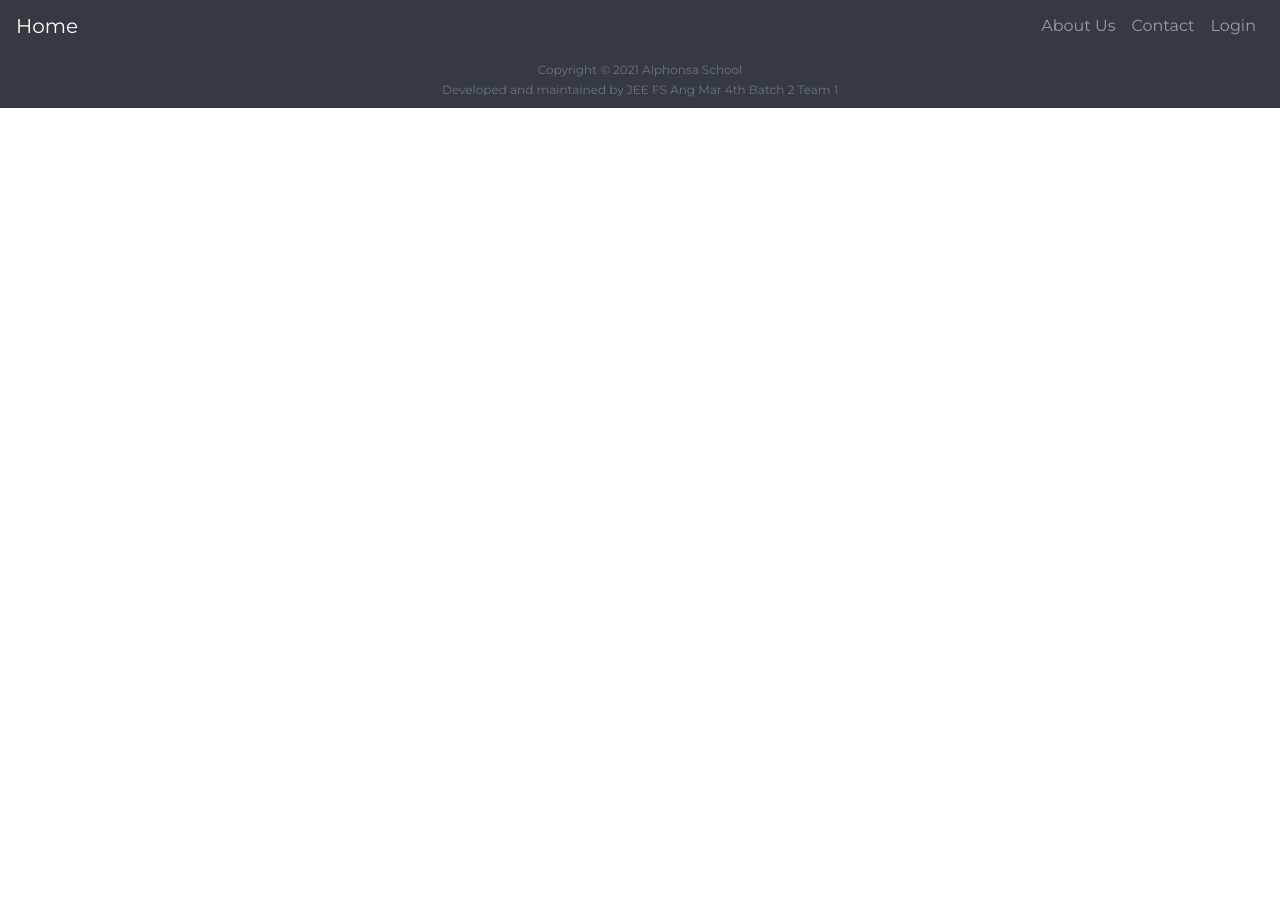
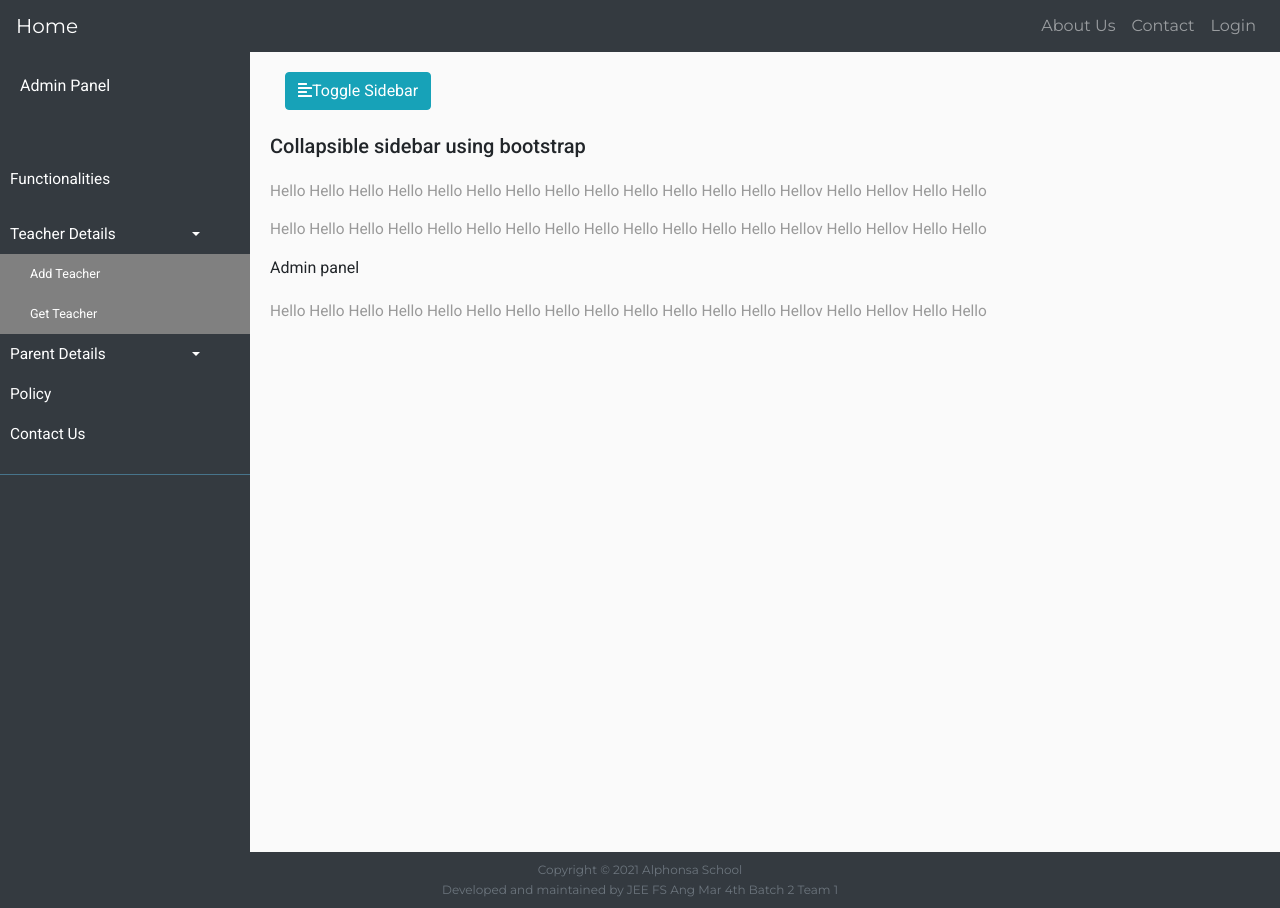
Before and after one commit to AnikS0498/spc-frontEnd, an Angular app: page /admin/dashboard in a window 1280 px wide. Before the commit this address led to /. Before the commit the page ends 800 px from the top, so only its background shows below. Built offline with nearby package versions, Linux system fonts and the light colour scheme.

Commit message:
admin dashboard

```diff
--- /dev/null
+++ b/src/app/admin-dashboard/admin-dashboard.component.css
@@ -0,0 +1,103 @@
+.admin-dashboard {
+  background: #fafafa;
+}
+p {
+  font-size: 1.1em;
+  line-height: 1.7em;
+  color: #999;
+}
+a,
+a:hover,
+a:focus {
+  color: inherit;
+  text-decoration: none;
+  transition: all 0.3s;
+}
+
+/* Side bar */
+
+.wrapper {
+  display: flex;
+  text-decoration: none;
+  transition: all 0.3s;
+}
+
+#sidebar {
+  min-width: 250px;
+  max-width: 250px;
+  background: #343a40;
+  color: #fff;
+  transition: all 0.3s;
+}
+
+#sidebar .active {
+  margin-left: -250px;
+}
+
+#sidebar .sidebar-header {
+  padding: 20px;
+  background: #343a40;
+}
+
+#sidebar ul.components {
+  padding: 20px 0;
+  border-bottom: 1px solid #47748b;
+}
+
+#sidebar ul p {
+  color: #fff;
+  padding: 10px;
+}
+
+#sidebar ul li a {
+  padding: 10px;
+  font-size: 1.1em;
+  display: block;
+}
+
+#sidebar ul li a:hover {
+  color: #7386d5;
+  background: #fff;
+}
+
+#sidebar ul li.active > a,
+a[aria-expanded="true"] {
+  color: #fff;
+  background: grey;
+}
+a[data-toggle="collapse"] {
+  position: relative;
+}
+
+.dropdown-toggle::after {
+  display: block;
+  position: absolute;
+  top: 50%;
+  right: 20%;
+  transform: translateY(-50%);
+}
+
+ul ul a {
+  font-size: 0.9em !important;
+  padding-left: 30px !important;
+  background: grey;
+}
+
+#content {
+  width: 100%;
+  padding: 20px;
+  min-height: 100vh;
+  transition: all 0.3s;
+}
+
+@media (max-width: 768px) {
+  #sidebar {
+    margin-left: -250px;
+  }
+  #sidebar .active{
+      margin-left: 0;
+  }
+  #sidebarCollapse span{
+      display: none;
+  }
+}
--- /dev/null
+++ b/src/app/admin-dashboard/admin-dashboard.component.html
@@ -0,0 +1,92 @@
+<div class="admin-dashboard">
+  <div class="wrapper">
+    <nav id="sidebar">
+      <div class="sidebar-header">
+        <h3>Admin Panel</h3>
+      </div>
+      <ul class="list-unstyled components">
+        <p>Functionalities</p>
+        <li>
+          <a
+            href="#homeSubMenu"
+            data-toggle="collapse"
+            aria-expanded="false"
+            class="dropdown-toggle"
+            >Teacher Details</a
+          >
+          <ul class="collpase list-unstyled" id="homeSubMenu">
+            <li>
+              <a href="#">Add Teacher</a>
+            </li>
+            <li>
+              <a href="#">Get Teacher</a>
+            </li>
+          </ul>
+        </li>
+        <!-- <li>
+          <a href="#">About</a>
+        </li> -->
+        <li>
+          <a
+            href="#pageSubMenu"
+            data-toggle="collapse"
+            aria-expanded="false"
+            class="dropdown-toggle"
+            >Parent Details</a
+          >
+          <ul class="collapse list-unstyled" id="pageSubMenu">
+            <li>
+              <a href="">Page 1</a>
+            </li>
+            <li>
+              <a href="">Page 2</a>
+            </li>
+          </ul>
+        </li>
+        <li>
+          <a href="">Policy</a>
+        </li>
+        <li>
+          <a href="">Contact Us</a>
+        </li>
+      </ul>
+    </nav>
+    <div id="content">
+      <nav clas="navbar navbar-expand-lg navbar-light bg-light">
+        <div class="container-fluid">
+          <button type="button" id="sidebarCollapse" class="btn btn-info">
+            <i class="fas fa-align-left"></i>
+            <span>Toggle Sidebar</span>
+          </button>
+        </div>
+      </nav>
+
+      <br />
+      <h2>Collapsible sidebar using bootstrap</h2>
+      <p>
+        Hello Hello Hello Hello Hello Hello Hello Hello Hello Hello Hello Hello
+        Hello Hellov Hello Hellov Hello Hello
+      </p>
+      <p>
+        Hello Hello Hello Hello Hello Hello Hello Hello Hello Hello Hello Hello
+        Hello Hellov Hello Hellov Hello Hello
+      </p>
+      <div class="line"></div>
+      <h3>Admin panel</h3>
+      <p>
+        Hello Hello Hello Hello Hello Hello Hello Hello Hello Hello Hello Hello
+        Hello Hellov Hello Hellov Hello Hello
+      </p>
+    </div>
+  </div>
+</div>
+
+
+<script>
+    $(document).ready(function () {
+      $("#sidebarCollapse").on("click", function () {
+        console.log("clicked");
+        $("#sidebar").toggleClass("active");
+      });
+    });
+  </script>
--- /dev/null
+++ b/src/app/admin-dashboard/admin-dashboard.component.ts
@@ -0,0 +1,15 @@
+import { Component, OnInit } from '@angular/core';
+
+@Component({
+  selector: 'app-admin-dashboard',
+  templateUrl: './admin-dashboard.component.html',
+  styleUrls: ['./admin-dashboard.component.css']
+})
+export class AdminDashboardComponent implements OnInit {
+
+  constructor() { }
+
+  ngOnInit(): void {
+  }
+
+}
--- a/src/app/carousel/carousel.component.css
+++ b/src/app/carousel/carousel.component.css
@@ -118,12 +118,12 @@ img {
 .carousel-control-next-icon:after
 {
   content: '>';
-  font-size: 55px;
+  font-size: 40px;
   color: black;
 }
 
 .carousel-control-prev-icon:after {
   content: '<';
-  font-size: 55px;
+  font-size: 40px;
   color: black;
 }
--- a/src/index.html
+++ b/src/index.html
@@ -1,5 +1,5 @@
 <!DOCTYPE html>
-<html lang="en" style="scroll-behavior: smooth; overflow-x: hidden;">
+<html lang="en" style="scroll-behavior: smooth; overflow-x: hidden">
   <head>
     <meta charset="utf-8" />
     <title>SpcFrontend</title>
@@ -26,6 +26,7 @@
       integrity="sha384-AYmEC3Yw5cVb3ZcuHtOA93w35dYTsvhLPVnYs9eStHfGJvOvKxVfELGroGkvsg+p"
       crossorigin="anonymous"
     />
+    <script src="https://cdnjs.cloudflare.com/ajax/libs/font-awesome/5.15.3/js/all.js"></script>
   </head>
   <body class="mat-typography">
     <app-root></app-root>
@@ -35,8 +36,13 @@
       crossorigin="anonymous"
     ></script>
     <script
-      src="https://cdn.jsdelivr.net/npm/bootstrap@4.6.0/dist/js/bootstrap.bundle.min.js"
-      integrity="sha384-Piv4xVNRyMGpqkS2by6br4gNJ7DXjqk09RmUpJ8jgGtD7zP9yug3goQfGII0yAns"
+      src="https://cdn.jsdelivr.net/npm/popper.js@1.16.1/dist/umd/popper.min.js"
+      integrity="sha384-9/reFTGAW83EW2RDu2S0VKaIzap3H66lZH81PoYlFhbGU+6BZp6G7niu735Sk7lN"
+      crossorigin="anonymous"
+    ></script>
+    <script
+      src="https://cdn.jsdelivr.net/npm/bootstrap@4.6.0/dist/js/bootstrap.min.js"
+      integrity="sha384-+YQ4JLhjyBLPDQt//I+STsc9iw4uQqACwlvpslubQzn4u2UU2UFM80nGisd026JF"
       crossorigin="anonymous"
     ></script>
   </body>
```
Also changed, not shown: src/app/app.module.ts (+5 -2 lines), 1 other file (tests, documents, lock files or other folders).
